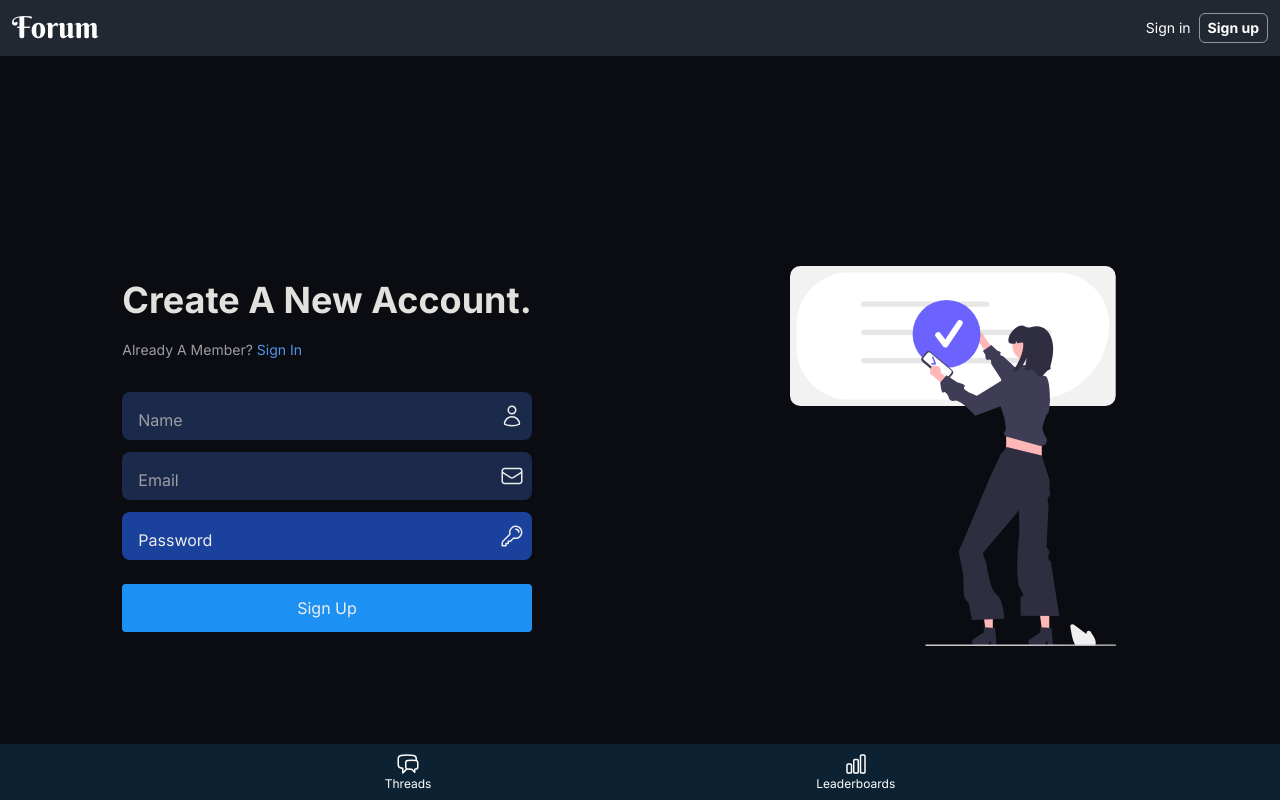
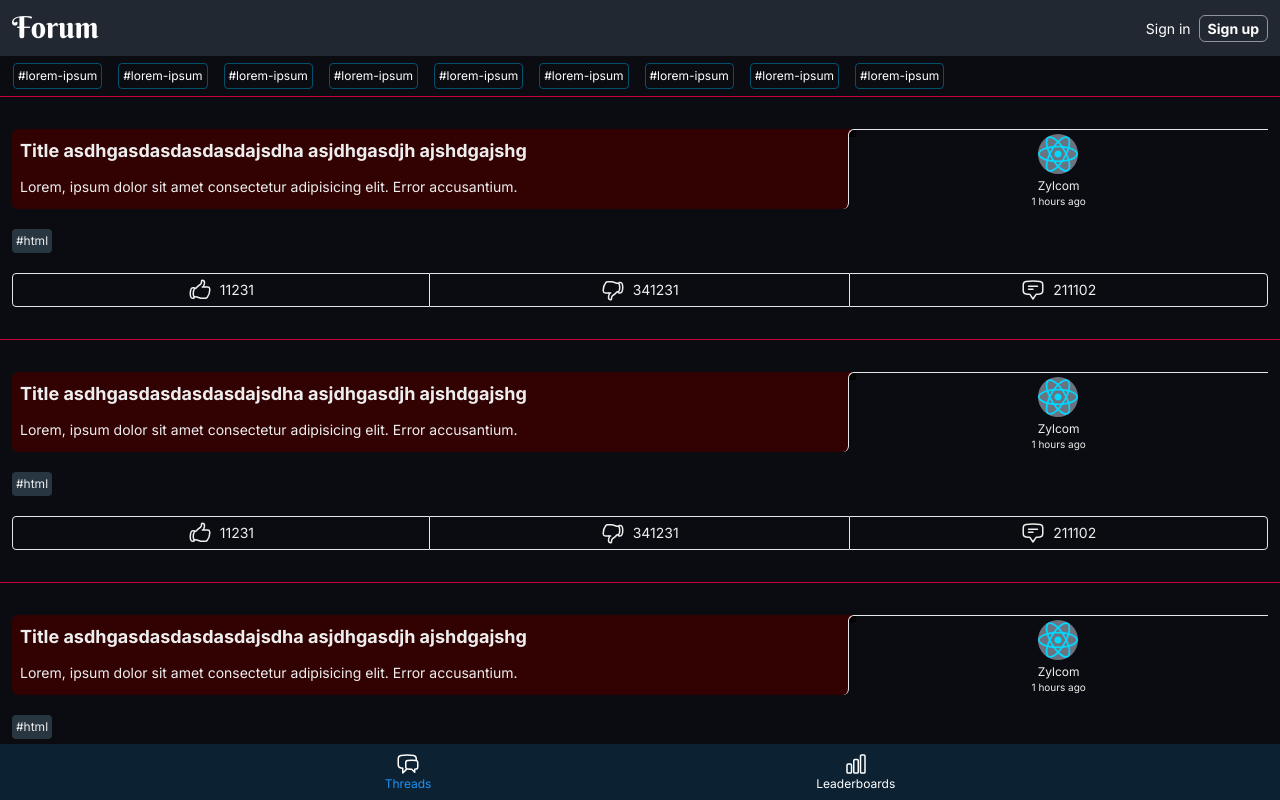
Before and after one commit to zylcom/forum-app, a React (Vite) app: page / in a window 1280 px wide. Shown: the top 800 px of the page. Built offline with nearby package versions, Linux system fonts and the light colour scheme.

Commit message:
Create routes use react-router-dom

```diff
--- a/package.json
+++ b/package.json
@@ -15,7 +15,8 @@
     "prop-types": "^15.8.1",
     "react": "^18.2.0",
     "react-dom": "^18.2.0",
-    "react-redux": "^8.0.5"
+    "react-redux": "^8.0.5",
+    "react-router-dom": "^6.4.3"
   },
   "devDependencies": {
     "@types/react": "^18.0.24",
--- a/src/App.jsx
+++ b/src/App.jsx
@@ -1,9 +1,10 @@
 import React from "react";
+import { Routes, Route } from "react-router-dom";
 import NavBar from "./components/NavBar";
 import NavigationTab from "./components/NavigationTab";
+import HomePage from "./pages/HomePage";
+import LoginPage from "./pages/LoginPage";
 import RegisterPage from "./pages/RegisterPage";
-// import LoginPage from "./pages/LoginPage";
-// import HomePage from "./pages/HomePage";
 
 function App() {
   return (
@@ -12,9 +13,11 @@ function App() {
         <NavBar />
       </header>
 
-      {/* <HomePage /> */}
-      {/* <LoginPage /> */}
-      <RegisterPage />
+      <Routes>
+        <Route path="/" element={<HomePage />} />
+        <Route path="/login" element={<LoginPage />} />
+        <Route path="/register" element={<RegisterPage />} />
+      </Routes>
 
       <footer className="fixed left-0 bottom-0 w-full bg-fog-of-war">
         <NavigationTab />
--- a/src/components/NavBar.jsx
+++ b/src/components/NavBar.jsx
@@ -1,19 +1,24 @@
 import React from "react";
+import { useSelector } from "react-redux";
 import SigninButton from "./SigninButton";
 import SignupButton from "./SignupButton";
 
 function NavBar() {
+  const { authUser } = useSelector((states) => states);
+
   return (
     <nav className="bg-infinity h-14 flex items-center px-3 justify-between text-white">
       <a href="/" className="text-3xl font-berkshire-wash">
         Forum
       </a>
 
-      <div>
-        <SigninButton />
+      {authUser === null ? (
+        <div>
+          <SigninButton />
 
-        <SignupButton />
-      </div>
+          <SignupButton />
+        </div>
+      ) : null}
     </nav>
   );
 }
--- a/src/components/NavigationTab.jsx
+++ b/src/components/NavigationTab.jsx
@@ -6,11 +6,11 @@ import ThreadIcon from "./ThreadIcon";
 function NavigationTab() {
   return (
     <div className="flex justify-evenly items-center py-2">
-      <NavigationTabLink pathName="Threads">
+      <NavigationTabLink path="/" pathName="Threads">
         <ThreadIcon />
       </NavigationTabLink>
 
-      <NavigationTabLink pathName="Leaderboards">
+      <NavigationTabLink path="/leaderboards" pathName="Leaderboards">
         <LeaderboardsIcon />
       </NavigationTabLink>
     </div>
--- a/src/components/NavigationTabLink.jsx
+++ b/src/components/NavigationTabLink.jsx
@@ -1,18 +1,27 @@
 import React from "react";
 import PropTypes from "prop-types";
+import { NavLink } from "react-router-dom";
 
-function NavigationTabLink({ children, pathName }) {
+function NavigationTabLink({ children, path, pathName }) {
   return (
-    <button className="flex flex-col items-center text-white">
+    <NavLink
+      to={path}
+      className={({ isActive }) =>
+        isActive
+          ? "flex flex-col items-center text-white [&>span]:text-clear-chill"
+          : "flex flex-col items-center text-white"
+      }
+    >
       {children}
 
       <span className="text-xs">{pathName}</span>
-    </button>
+    </NavLink>
   );
 }
 
 NavigationTabLink.propTypes = {
   children: PropTypes.element,
+  path: PropTypes.string.isRequired,
   pathName: PropTypes.string.isRequired,
 };
 
--- a/src/components/SigninButton.jsx
+++ b/src/components/SigninButton.jsx
@@ -1,7 +1,12 @@
 import React from "react";
+import { Link } from "react-router-dom";
 
 function SigninButton() {
-  return <button className="px-2 py-1 text-sm">Sign in</button>;
+  return (
+    <Link to="/login" className="px-2 py-1 text-sm">
+      Sign in
+    </Link>
+  );
 }
 
 export default SigninButton;
--- a/src/components/SignupButton.jsx
+++ b/src/components/SignupButton.jsx
@@ -1,10 +1,14 @@
 import React from "react";
+import { Link } from "react-router-dom";
 
 function SignupButton() {
   return (
-    <button className="border border-white/50 hover:text-white/80 rounded-md px-2 py-1 text-sm font-bold">
+    <Link
+      to="/register"
+      className="border border-white/50 hover:text-white/80 rounded-md px-2 py-1 text-sm font-bold"
+    >
       Sign up
-    </button>
+    </Link>
   );
 }
 
--- a/src/components/ThreadCard.jsx
+++ b/src/components/ThreadCard.jsx
@@ -1,4 +1,5 @@
 import React from "react";
+import { Link } from "react-router-dom";
 import ThreadCardFooter from "./ThreadCardFooter";
 import UserAvatar from "./UserAvatar";
 
@@ -18,9 +19,11 @@ function ThreadCard() {
       </div>
 
       <div className="col-span-2 bg-biltong/80 p-2 rounded-b-md rounded-tl-md border-r order-1">
-        <h3 className="font-bold text-lg truncate">
-          Title asdhgasdasdasdasdajsdha asjdhgasdjh ajshdgajshg
-        </h3>
+        <Link to={`/threads/detail/`}>
+          <h3 className="font-bold text-lg truncate hover:text-clear-chill">
+            Title asdhgasdasdasdasdajsdha asjdhgasdjh ajshdgajshg
+          </h3>
+        </Link>
 
         <p className="text-sm mt-3">
           Lorem, ipsum dolor sit amet consectetur adipisicing elit. Error
--- a/src/main.jsx
+++ b/src/main.jsx
@@ -1,6 +1,7 @@
 import React from "react";
 import ReactDOM from "react-dom/client";
 import { Provider } from "react-redux";
+import { BrowserRouter } from "react-router-dom";
 import store from "./states";
 import App from "./App";
 
@@ -8,8 +9,10 @@ import "./index.css";
 
 ReactDOM.createRoot(document.getElementById("root")).render(
   <Provider store={store}>
-    <React.StrictMode>
-      <App />
-    </React.StrictMode>
+    <BrowserRouter>
+      <React.StrictMode>
+        <App />
+      </React.StrictMode>
+    </BrowserRouter>
   </Provider>,
 );
--- a/src/pages/LoginPage.jsx
+++ b/src/pages/LoginPage.jsx
@@ -6,7 +6,7 @@ import HeroImage from "../assets/undraw_authentication.svg";
 function LoginPage() {
   return (
     <div
-      className="w-full text-[color:#ededee] grid sm:grid-cols-2 place-content-center
+      className="w-full text-white-edgar grid sm:grid-cols-2 place-content-center
       place-items-center gap-x-3 mb-10 p-5"
     >
       <div className="flex flex-col justify-center">
@@ -14,8 +14,8 @@ function LoginPage() {
           Hello, welcome back.
         </h1>
 
-        <p className="text-sm mb-8 text-[color:#9c9da2]">
-          Not A Member? <span className="text-[color:#5195ea]">Sign Up</span>
+        <p className="text-sm mb-8 text-downpour">
+          Not A Member? <span className="text-olympic-blue">Sign Up</span>
         </p>
 
         <form>
@@ -24,8 +24,8 @@ function LoginPage() {
               type="email"
               name="email"
               id="email"
-              className="rounded-lg h-12 w-full p-4 pt-6 pr-10 focus:ring-0 focus:border focus:border-[color:#0449e9]
-              focus:outline-none font-medium bg-[#1b2a4a] text-[color:#ededee] peer placeholder-transparent"
+              className="rounded-lg h-12 w-full p-4 pt-6 pr-10 focus:ring-0 focus:border focus:border-scuff-blue
+              focus:outline-none font-medium bg-rurikon-blue text-white-edgar peer placeholder-transparent"
               placeholder="Email"
               autoComplete="off"
               required
@@ -33,7 +33,7 @@ function LoginPage() {
 
             <span
               className="absolute left-4 top-1 text-[length:10px] peer-placeholder-shown:top-4
-              peer-placeholder-shown:text-base text-[color:#9c9da2] transition-all duration-300"
+              peer-placeholder-shown:text-base text-downpour transition-all duration-300"
             >
               Email
             </span>
@@ -48,8 +48,8 @@ function LoginPage() {
               type="password"
               name="password"
               id="password"
-              className="rounded-lg h-12 p-4 w-full pt-6 pr-10 focus:ring-0 focus:border focus:border-[color:#0449e9]
-              focus:outline-none font-medium bg-[#1a429c] text-[color:#ededee] peer placeholder-transparent"
+              className="rounded-lg h-12 p-4 w-full pt-6 pr-10 focus:ring-0 focus:border focus:border-scuff-blue
+              focus:outline-none font-medium bg-space-explorer text-white-edgar peer placeholder-transparent"
               placeholder="Password"
               autoComplete="off"
               required
@@ -57,7 +57,7 @@ function LoginPage() {
 
             <span
               className="absolute left-4 top-1 text-[length:10px] peer-placeholder-shown:top-4
-              peer-placeholder-shown:text-base text-[color:#ededee] transition-all duration-300"
+              peer-placeholder-shown:text-base text-white-edgar transition-all duration-300"
             >
               Password
             </span>
@@ -69,7 +69,7 @@ function LoginPage() {
 
           <button
             type="submit"
-            className="bg-[#1D90F4] w-full rounded h-12 text-[color:#ededee]"
+            className="bg-clear-chill w-full rounded h-12 text-white-edgar"
           >
             Sign In
           </button>
--- a/src/pages/RegisterPage.jsx
+++ b/src/pages/RegisterPage.jsx
@@ -7,7 +7,7 @@ import HeroImage from "../assets/undraw_authentication.svg";
 function RegisterPage() {
   return (
     <div
-      className="w-full text-[color:#ededee] grid sm:grid-cols-2 place-content-center
+      className="w-full text-white-edgar grid sm:grid-cols-2 place-content-center
       place-items-center gap-x-3 mb-10 p-5 min-h-screen"
     >
       <div className="flex flex-col justify-center">
@@ -15,9 +15,8 @@ function RegisterPage() {
           Create A New Account.
         </h1>
 
-        <p className="text-sm mb-8 text-[color:#9c9da2]">
-          Already A Member?{" "}
-          <span className="text-[color:#5195ea]">Sign In</span>
+        <p className="text-sm mb-8 text-downpour">
+          Already A Member? <span className="text-olympic-blue">Sign In</span>
         </p>
 
         <form>
@@ -26,8 +25,8 @@ function RegisterPage() {
               type="text"
               name="name"
               id="name"
-              className="rounded-lg h-12 w-full p-4 pt-6 pr-10 focus:ring-0 focus:border focus:border-[color:#0449e9]
-              focus:outline-none font-medium bg-[#1b2a4a] text-[color:#ededee] peer placeholder-transparent"
+              className="rounded-lg h-12 w-full p-4 pt-6 pr-10 focus:ring-0 focus:border focus:border-scuff-blue
+              focus:outline-none font-medium bg-rurikon-blue text-white-edgar peer placeholder-transparent"
               placeholder="Name"
               autoComplete="off"
               required
@@ -35,7 +34,7 @@ function RegisterPage() {
 
             <span
               className="absolute left-4 top-1 text-[length:10px] peer-placeholder-shown:top-4
-              peer-placeholder-shown:text-base text-[color:#9c9da2] transition-all duration-300"
+              peer-placeholder-shown:text-base text-downpour transition-all duration-300"
             >
               Name
             </span>
@@ -50,8 +49,8 @@ function RegisterPage() {
               type="email"
               name="email"
               id="email"
-              className="rounded-lg h-12 w-full p-4 pt-6 pr-10 focus:ring-0 focus:border focus:border-[color:#0449e9]
-              focus:outline-none font-medium bg-[#1b2a4a] text-[color:#ededee] peer placeholder-transparent"
+              className="rounded-lg h-12 w-full p-4 pt-6 pr-10 focus:ring-0 focus:border focus:border-scuff-blue
+              focus:outline-none font-medium bg-rurikon-blue text-white-edgar peer placeholder-transparent"
               placeholder="Email"
               autoComplete="off"
               required
@@ -59,7 +58,7 @@ function RegisterPage() {
 
             <span
               className="absolute left-4 top-1 text-[length:10px] peer-placeholder-shown:top-4
-              peer-placeholder-shown:text-base text-[color:#9c9da2] transition-all duration-300"
+              peer-placeholder-shown:text-base text-downpour transition-all duration-300"
             >
               Email
             </span>
@@ -74,8 +73,8 @@ function RegisterPage() {
               type="password"
               name="password"
               id="password"
-              className="rounded-lg h-12 p-4 w-full pt-6 pr-10 focus:ring-0 focus:border focus:border-[color:#0449e9]
-              focus:outline-none font-medium bg-[#1a429c] text-[color:#ededee] peer placeholder-transparent"
+              className="rounded-lg h-12 p-4 w-full pt-6 pr-10 focus:ring-0 focus:border focus:border-scuff-blue
+              focus:outline-none font-medium bg-space-explorer text-white-edgar peer placeholder-transparent"
               placeholder="Password"
               autoComplete="off"
               required
@@ -83,7 +82,7 @@ function RegisterPage() {
 
             <span
               className="absolute left-4 top-1 text-[length:10px] peer-placeholder-shown:top-4
-              peer-placeholder-shown:text-base text-[color:#ededee] transition-all duration-300"
+              peer-placeholder-shown:text-base text-white-edgar transition-all duration-300"
             >
               Password
             </span>
@@ -95,7 +94,7 @@ function RegisterPage() {
 
           <button
             type="submit"
-            className="bg-[#1D90F4] w-full rounded h-12 text-[color:#ededee]"
+            className="bg-clear-chill w-full rounded h-12 text-white-edgar"
           >
             Sign Up
           </button>
--- a/tailwind.config.cjs
+++ b/tailwind.config.cjs
@@ -7,11 +7,18 @@ module.exports = {
         biltong: "#3d0000",
         "black-wash": "#0b0c11",
         "captain-blue": "#03506f",
+        "clear-chill": "#1d90f4",
         "deepest-water": "#476072",
+        downpour: "#9c9da2",
         "fog-of-war": "#0c2233",
         infinity: "#222831",
+        "olympic-blue": "#5195ea",
+        "rurikon-blue": "#1b2a4a",
+        "scuff-blue": "#0449e9",
+        "space-explorer": "#1a429c",
         "super-silver": "#eeeeee",
         "vampire-bite": "#c70039",
+        "white-edgar": "#ededee",
       },
       fontFamily: {
         "berkshire-wash": ["Berkshire Swash", "cursive"],
```
Also changed, not shown: 1 other file (tests, documents, lock files or other folders).
